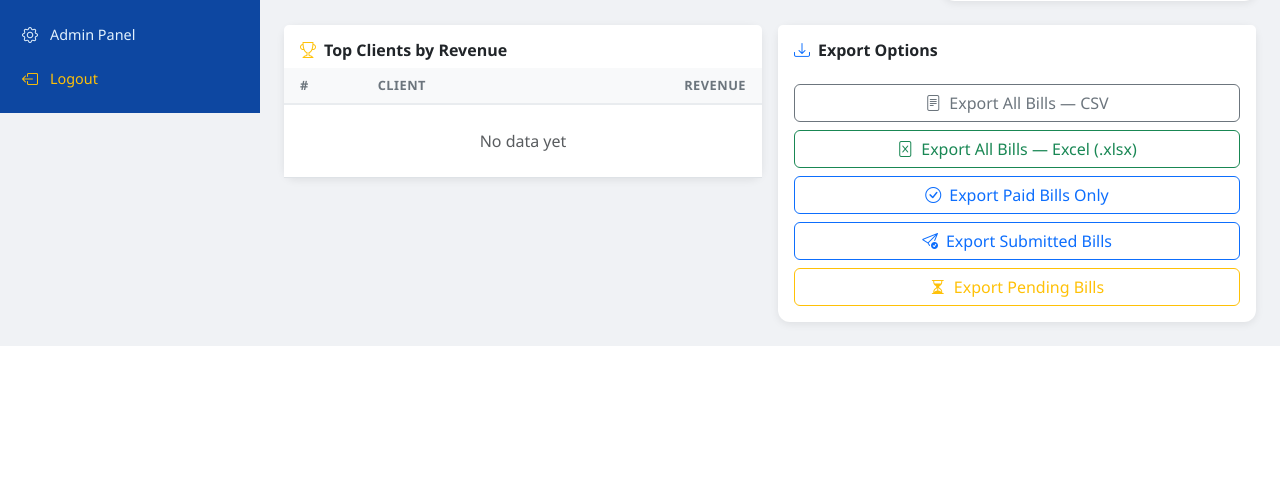
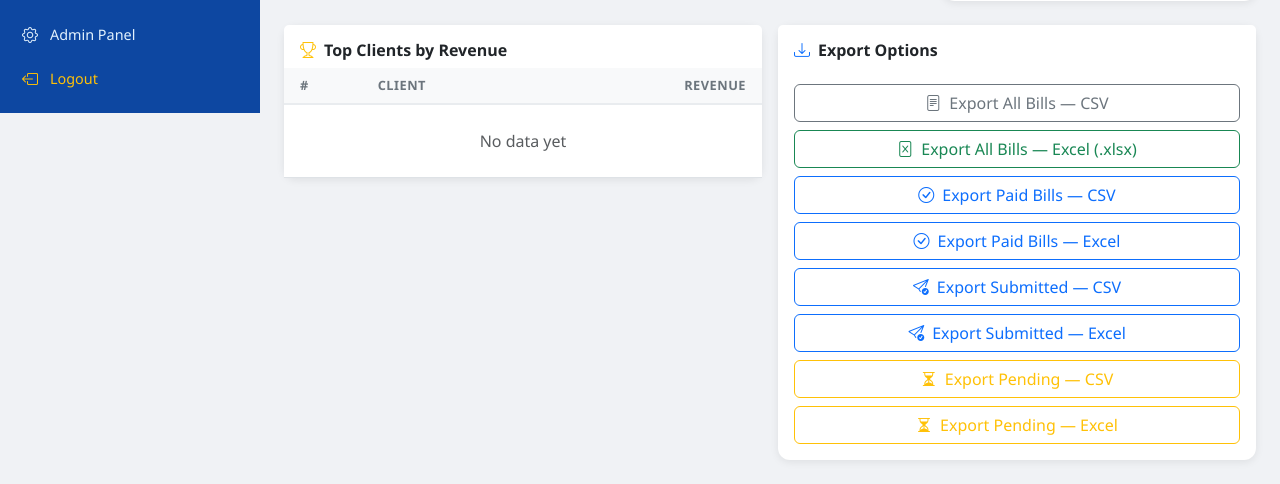
Before and after one commit to gtlfilesbd-droid/Genesis-Service-Billing-Software, a Django app: page /reports/ in a window 1280 px wide. Shown: the part 687-1171 px from the top of the page. Before the commit the page ends 1033 px from the top, so only its background shows below. Run offline with Django 4.2, Linux system fonts and the light colour scheme; the visitor is signed in with stand-in values (Sample User, id 1); data comes from the database, SQL or seed files in the repository; data that the repository does not hold is empty.

Commit message:
Reports & Analytics Excel Download

```diff
--- a/billing_system/templates/reports/report_dashboard.html
+++ b/billing_system/templates/reports/report_dashboard.html
@@ -133,13 +133,22 @@
                         <i class="bi bi-file-excel me-2"></i>Export All Bills — Excel (.xlsx)
                     </a>
                     <a href="{% url 'export_bills_csv' %}?status=paid" class="btn btn-outline-primary">
-                        <i class="bi bi-check-circle me-2"></i>Export Paid Bills Only
+                        <i class="bi bi-check-circle me-2"></i>Export Paid Bills — CSV
+                    </a>
+                    <a href="{% url 'export_bills_excel' %}?status=paid" class="btn btn-outline-primary">
+                        <i class="bi bi-check-circle me-2"></i>Export Paid Bills — Excel
                     </a>
                     <a href="{% url 'export_bills_csv' %}?status=submitted" class="btn btn-outline-primary">
-                        <i class="bi bi-send-check me-2"></i>Export Submitted Bills
+                        <i class="bi bi-send-check me-2"></i>Export Submitted — CSV
+                    </a>
+                    <a href="{% url 'export_bills_excel' %}?status=submitted" class="btn btn-outline-primary">
+                        <i class="bi bi-send-check me-2"></i>Export Submitted — Excel
                     </a>
                     <a href="{% url 'export_bills_csv' %}?status=pending" class="btn btn-outline-warning">
-                        <i class="bi bi-hourglass-split me-2"></i>Export Pending Bills
+                        <i class="bi bi-hourglass-split me-2"></i>Export Pending — CSV
+                    </a>
+                    <a href="{% url 'export_bills_excel' %}?status=pending" class="btn btn-outline-warning">
+                        <i class="bi bi-hourglass-split me-2"></i>Export Pending — Excel
                     </a>
                 </div>
                 {% else %}
--- a/reports/views.py
+++ b/reports/views.py
@@ -1,13 +1,16 @@
 from django.shortcuts import render
 from django.contrib.auth.decorators import login_required
 from django.http import HttpResponse
-from django.db.models import Sum, Count, Q
+from django.db.models import Sum
 from billing.models import Bill
 from billing.sync_auto_bills import sync_billing_queues
 from clients.models import Client
 from accounts.models import UserProfile
-from datetime import date, timedelta
+from datetime import date, timedelta, datetime
 from django.utils import timezone
+from decimal import Decimal
+import csv
+import io
 import json
 
 
@@ -80,6 +83,105 @@ def report_dashboard(request):
     return render(request, 'reports/report_dashboard.html', context)
 
 
+def _export_bills_queryset(request):
+    """Bills for export, same filters for CSV and Excel."""
+    qs = Bill.objects.select_related('client').order_by('-invoice_date', '-id')
+    status_filter = (request.GET.get('status') or '').strip()
+    if status_filter in ('paid', 'pending', 'submitted'):
+        qs = qs.filter(status=status_filter)
+    return qs
+
+
+def _bill_export_tuple(bill):
+    """One row: values aligned with BILL_EXPORT_HEADERS (Excel-friendly types)."""
+    c = bill.client
+    company = (c.company or '').strip() if getattr(c, 'company', None) else ''
+
+    def dval(d):
+        return d if d is not None else ''
+
+    def fval(x):
+        if x is None:
+            return Decimal('0')
+        return x
+
+    return (
+        bill.bill_number or '',
+        (bill.invoice_number or '').strip(),
+        c.name or '',
+        company,
+        dval(bill.invoice_date),
+        dval(bill.po_date),
+        dval(bill.bill_period_from),
+        dval(bill.bill_period_to),
+        (bill.bill_period or '').strip(),
+        (bill.service_period or '').strip(),
+        bill.get_status_display(),
+        fval(bill.subtotal),
+        fval(bill.project_base_value),
+        fval(bill.vat_rate_percent),
+        fval(bill.vat_amount),
+        fval(bill.ait_rate_percent),
+        fval(bill.ait_amount),
+        fval(bill.excluding_vat_ait),
+        fval(bill.total_in_bdt),
+        dval(bill.payment_date),
+        (bill.payment_method or '').strip(),
+        (bill.payment_reference or '').strip(),
+        'Yes' if bill.auto_generated else 'No',
+        bill.created_at,
+    )
+
+
+BILL_EXPORT_HEADERS = (
+    'Bill reference',
+    'Invoice number',
+    'Client name',
+    'Client company',
+    'Invoice date',
+    'PO / due date',
+    'Bill period from',
+    'Bill period to',
+    'Bill period (description)',
+    'Service period',
+    'Status',
+    'Items subtotal (BDT)',
+    'Base value (BDT)',
+    'VAT rate (%)',
+    'VAT amount (BDT)',
+    'AIT rate (%)',
+    'AIT amount (BDT)',
+    'Total VAT + AIT (BDT)',
+    'Grand total (BDT)',
+    'Payment date',
+    'Payment method',
+    'Payment reference',
+    'Auto-generated',
+    'Created at',
+)
+
+
+def _csv_cell(v):
+    if v is None or v == '':
+        return ''
+    if isinstance(v, (datetime, date)):
+        return v.isoformat()
+    if isinstance(v, Decimal):
+        return format(v, 'f')
+    return str(v)
+
+
+def _excel_naive_datetime(val):
+    """openpyxl rejects tz-aware datetimes; store as local wall time without tzinfo."""
+    if val is None:
+        return None
+    if isinstance(val, datetime):
+        if timezone.is_aware(val):
+            return timezone.localtime(val).replace(tzinfo=None)
+        return val
+    return val
+
+
 @login_required
 def export_bills_csv(request):
     profile = get_profile(request.user)
@@ -89,26 +191,21 @@ def export_bills_csv(request):
         messages.error(request, 'Permission denied.')
         return redirect('report_dashboard')
 
-    import csv
-    response = HttpResponse(content_type='text/csv')
-    response['Content-Disposition'] = f'attachment; filename="bills-report-{date.today()}.csv"'
-    writer = csv.writer(response)
-    writer.writerow(['Bill Number', 'Client', 'Bill Date', 'Due Date',
-                     'Period From', 'Period To', 'Subtotal', 'Discount',
-                     'Total VAT & AIT', 'Total', 'Status', 'Payment Date'])
+    buf = io.StringIO()
+    writer = csv.writer(buf)
+    writer.writerow(BILL_EXPORT_HEADERS)
 
-    bills = Bill.objects.select_related('client').all()
-    status_filter = request.GET.get('status', '')
-    if status_filter:
-        bills = bills.filter(status=status_filter)
+    for bill in _export_bills_queryset(request):
+        row = _bill_export_tuple(bill)
+        writer.writerow([_csv_cell(x) for x in row])
 
-    for bill in bills:
-        writer.writerow([
-            bill.bill_number, bill.client.name, bill.invoice_date,
-            bill.po_date or '', bill.bill_period or '', bill.service_period or '',
-            bill.subtotal, 0, bill.excluding_vat_ait,
-            bill.total_in_bdt, bill.get_status_display(), bill.payment_date or ''
-        ])
+    payload = '\ufeff' + buf.getvalue()
+    response = HttpResponse(payload, content_type='text/csv; charset=utf-8')
+    st = (request.GET.get('status') or '').strip()
+    suffix = f'-{st}' if st in ('paid', 'pending', 'submitted') else ''
+    response['Content-Disposition'] = (
+        f'attachment; filename="bills-export{suffix}-{date.today().isoformat()}.csv"'
+    )
     return response
 
 
@@ -123,41 +220,90 @@ def export_bills_excel(request):
 
     try:
         import openpyxl
-        from openpyxl.styles import Font, PatternFill, Alignment
+        from openpyxl.styles import Font, PatternFill, Alignment, Border, Side
+        from openpyxl.utils import get_column_letter
+
         wb = openpyxl.Workbook()
         ws = wb.active
-        ws.title = "Bills Report"
+        ws.title = 'Bills'
 
-        headers = ['Bill Number', 'Client', 'Bill Date', 'Due Date',
-                   'Period From', 'Period To', 'Subtotal', 'Discount',
-                   'Total VAT & AIT', 'Total', 'Status', 'Payment Date']
-        ws.append(headers)
+        thin = Side(style='thin', color='CCCCCC')
+        border = Border(left=thin, right=thin, top=thin, bottom=thin)
+        hfill = PatternFill('solid', fgColor='1565C0')
+        hfont = Font(bold=True, color='FFFFFF', size=11)
+        meta_font = Font(size=10, color='444444')
 
-        hfill = PatternFill('solid', fgColor='1565C0')
-        hfont = Font(bold=True, color='FFFFFF')
-        for col in range(1, len(headers) + 1):
-            cell = ws.cell(row=1, column=col)
+        st = (request.GET.get('status') or '').strip()
+        filter_note = {
+            'paid': 'Paid bills only',
+            'pending': 'Pending bills only',
+            'submitted': 'Submitted bills only',
+        }.get(st, 'All statuses')
+
+        ws.merge_cells(start_row=1, start_column=1, end_row=1, end_column=len(BILL_EXPORT_HEADERS))
+        t1 = ws.cell(row=1, column=1, value='Genesis BillSoft — Bills export')
+        t1.font = Font(bold=True, size=14, color='1565C0')
+        t1.alignment = Alignment(horizontal='left', vertical='center')
+
+        ws.merge_cells(start_row=2, start_column=1, end_row=2, end_column=len(BILL_EXPORT_HEADERS))
+        gen = timezone.localtime(timezone.now()).strftime('%Y-%m-%d %H:%M %Z')
+        t2 = ws.cell(row=2, column=1, value=f'Generated: {gen}  |  Filter: {filter_note}')
+        t2.font = meta_font
+        t2.alignment = Alignment(horizontal='left', vertical='center')
+
+        header_row = 4
+        for col, title in enumerate(BILL_EXPORT_HEADERS, start=1):
+            cell = ws.cell(row=header_row, column=col, value=title)
             cell.fill = hfill
             cell.font = hfont
-            cell.alignment = Alignment(horizontal='center')
+            cell.alignment = Alignment(horizontal='center', vertical='center', wrap_text=True)
+            cell.border = border
 
-        bills = Bill.objects.select_related('client').all()
-        for bill in bills:
-            ws.append([
-                bill.bill_number, bill.client.name, str(bill.invoice_date),
-                str(bill.po_date) if bill.po_date else '',
-                str(bill.bill_period or ''),
-                str(bill.service_period or ''),
-                float(bill.subtotal), 0.0, float(bill.excluding_vat_ait),
-                float(bill.total_in_bdt), bill.get_status_display(),
-                str(bill.payment_date) if bill.payment_date else ''
-            ])
+        money_cols = {12, 13, 15, 17, 18, 19}  # 1-based column index in sheet
+        pct_cols = {14, 16}
+        date_cols = {5, 6, 7, 8, 20}
+        dt_cols = {24}
 
-        for col in ws.columns:
-            ws.column_dimensions[col[0].column_letter].width = 18
+        data_row = header_row + 1
+        for bill in _export_bills_queryset(request):
+            row_vals = _bill_export_tuple(bill)
+            for col, val in enumerate(row_vals, start=1):
+                cell = ws.cell(row=data_row, column=col)
+                cell.border = border
+                if col in date_cols:
+                    cell.value = val if val else None
+                    cell.number_format = 'YYYY-MM-DD'
+                elif col in dt_cols:
+                    cell.value = _excel_naive_datetime(val)
+                    cell.number_format = 'YYYY-MM-DD HH:MM'
+                elif col in money_cols:
+                    cell.value = float(val) if val is not None else 0.0
+                    cell.number_format = '#,##0.00'
+                elif col in pct_cols:
+                    cell.value = float(val) if val is not None else 0.0
+                    cell.number_format = '0.00'
+                else:
+                    cell.value = val
+                cell.alignment = Alignment(vertical='center', wrap_text=True)
+            data_row += 1
 
+        widths = (
+            14, 18, 22, 20, 12, 12, 12, 12, 28, 20, 11,
+            14, 14, 10, 12, 10, 12, 14, 14, 12, 14, 14, 12, 18,
+        )
+        for i, w in enumerate(widths, start=1):
+            ws.column_dimensions[get_column_letter(i)].width = w
+
+        ws.freeze_panes = ws.cell(row=header_row + 1, column=1)
+        ws.row_dimensions[1].height = 22
+        ws.row_dimensions[2].height = 18
+        ws.row_dimensions[header_row].height = 36
+
+        suffix = f'-{st}' if st in ('paid', 'pending', 'submitted') else ''
         response = HttpResponse(content_type='application/vnd.openxmlformats-officedocument.spreadsheetml.sheet')
-        response['Content-Disposition'] = f'attachment; filename="bills-report-{date.today()}.xlsx"'
+        response['Content-Disposition'] = (
+            f'attachment; filename="bills-export{suffix}-{date.today().isoformat()}.xlsx"'
+        )
         wb.save(response)
         return response
     except ImportError:
```
